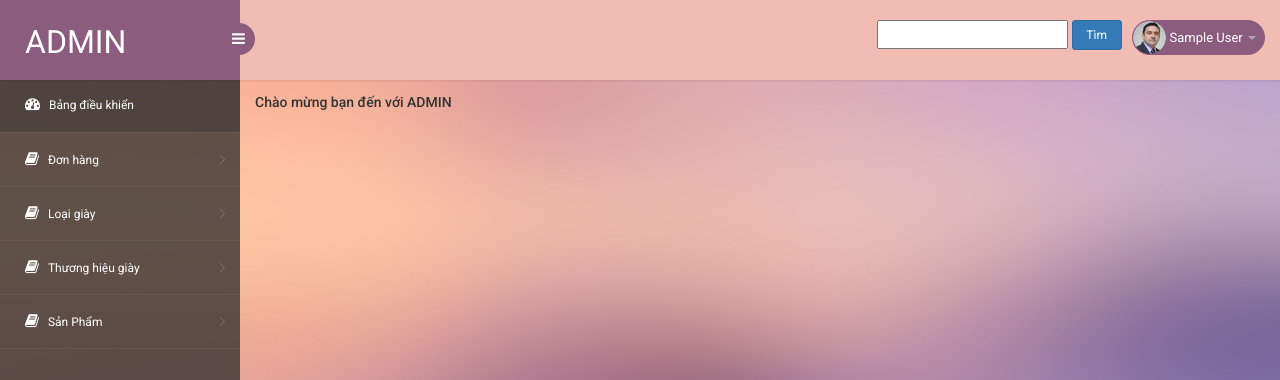
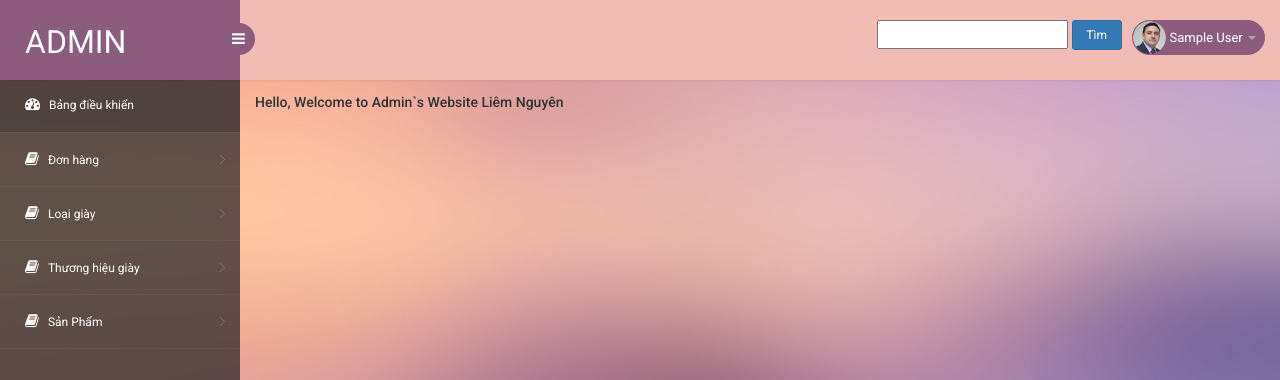
Before and after one commit to LiemNguyen-git/ShopGiayLaravel, a Laravel app: page /MyLaravel/dashboard in a window 1280 px wide. Shown: the top 380 px of the page. Run offline with Laravel 8, Linux system fonts and the light colour scheme; the visitor is signed in with stand-in values (Sample User, id 1); settings files or empty folders that the repository lacks are supplied; some libraries are stand-ins or nearby versions.

Commit message:
Update dashboard.blade.php
câu chào chất lượng

```diff
--- a/resources/views/admin/dashboard.blade.php
+++ b/resources/views/admin/dashboard.blade.php
@@ -1,4 +1,4 @@
 @extends('admin_layout')
 @section('admin_content')
-<h5>Chào mừng bạn đến với ADMIN </h5>
+<h5>Hello, Welcome to Admin`s Website Liêm Nguyên </h5>
 @endsection
```
